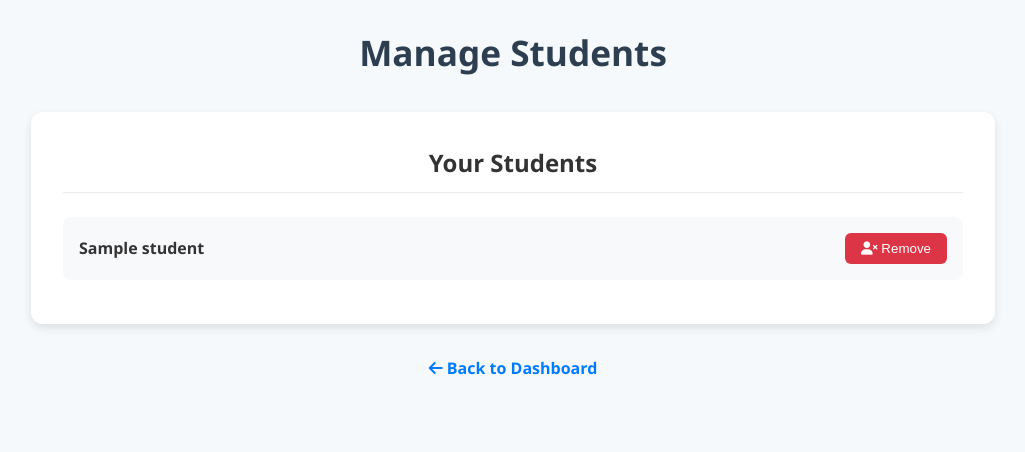
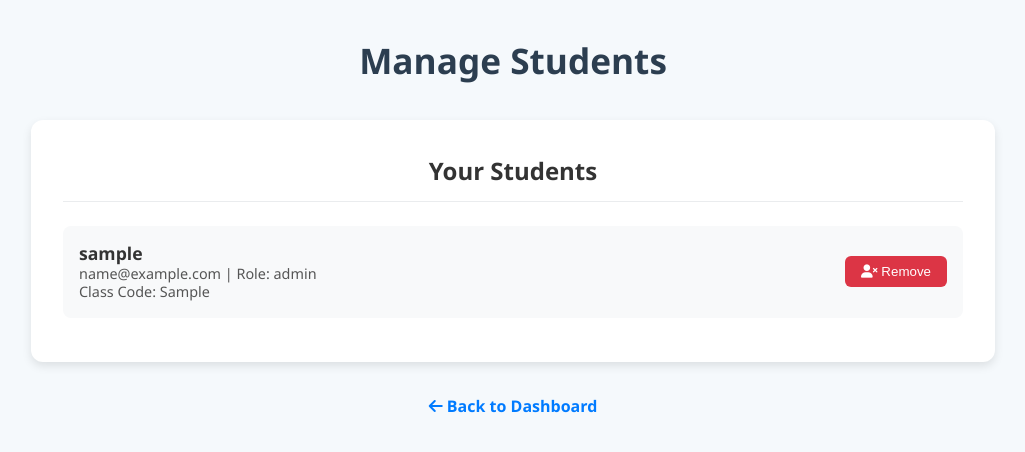
Before and after one commit to beattytyler/Self-Paced-RPG, a Flask app: template self-paced-learning/templates/teacher_students.html in a window 1280 px wide. Shown: the top 452 px of the page, without its empty margins (127-1152 px from the left). Run offline with Flask 3, Linux system fonts and the light colour scheme; the template is opened without the code that fills it: most values are stand-ins (such as "Sample title", 1, 10 or a date in 2020).

Commit message:
Enhance student display with additional details
Added student details section with username, email, and class codes.

```diff
--- a/self-paced-learning/templates/teacher_students.html
+++ b/self-paced-learning/templates/teacher_students.html
@@ -37,9 +37,19 @@
       background: #e9ecef;
     }
 
+    .student-details {
+      line-height: 1.3;
+    }
+
     .student-name {
       font-weight: 600;
       color: #333;
+      font-size: 1.1rem;
+    }
+
+    .student-meta {
+      font-size: 0.9rem;
+      color: #555;
     }
 
     .btn-remove {
@@ -75,7 +85,7 @@
 
 <body>
   <header>
-    <h1>Manage Students</h1>
+    <h1 style="text-align:center; margin-top:2rem;">Manage Students</h1>
   </header>
 
   <div class="students-container">
@@ -84,7 +94,14 @@
     {% if students %}
       {% for student in students %}
       <div class="student-item">
-        <span class="student-name">{{ student.name }}</span>
+        <div class="student-details">
+          <span class="student-name">{{ student.username }}</span>
+          <div class="student-meta">
+            {{ student.email }} | Role: {{ student.role }}
+            <br>
+            Class Code{% if student.class_codes|length > 1 %}s{% endif %}: {{ student.class_codes }}
+          </div>
+        </div>
         <form action="/teacher/remove_student/{{ student.id }}" method="POST" style="margin:0;">
           <button type="submit" class="btn-remove">
             <i class="fas fa-user-times"></i> Remove
```
